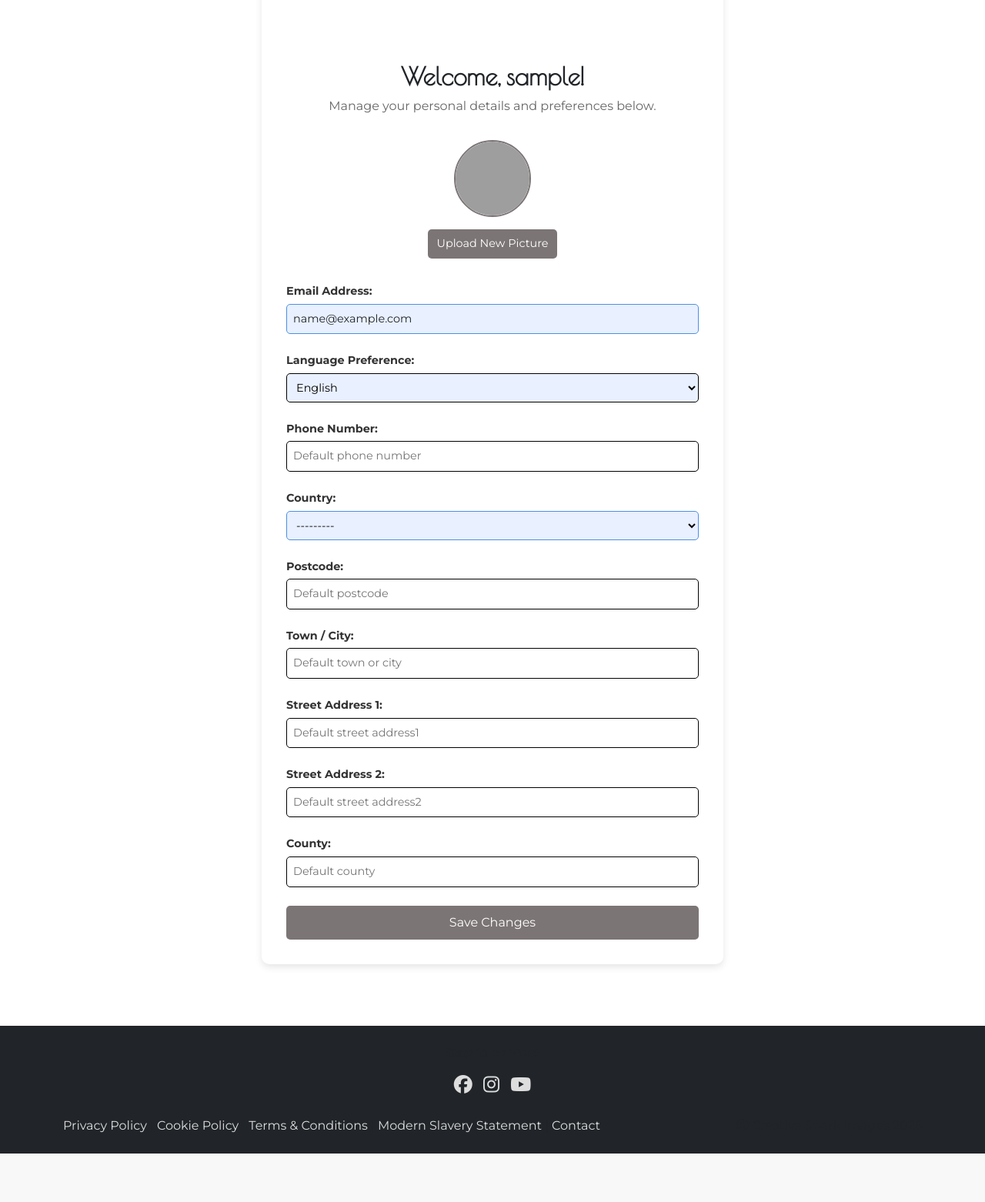
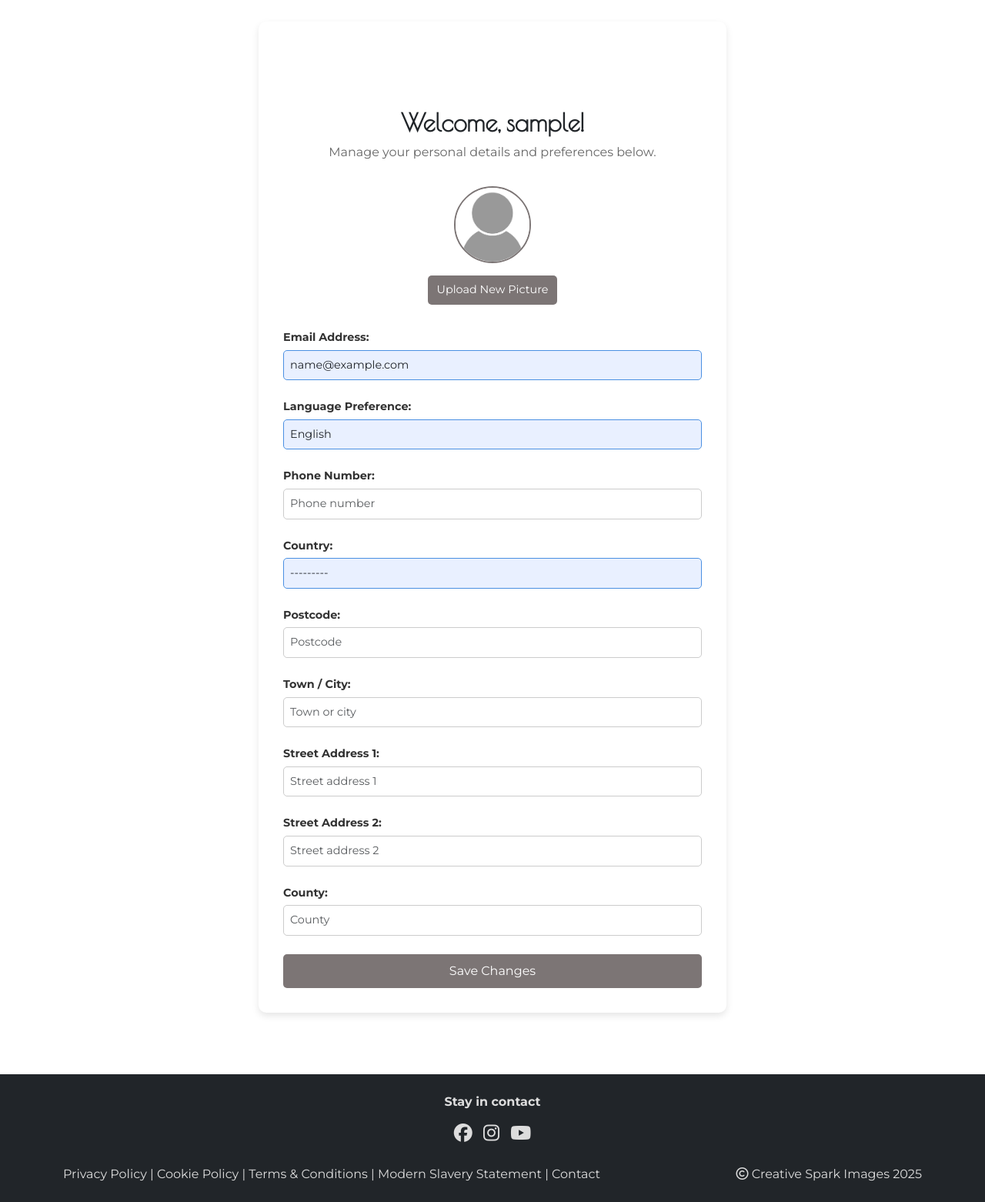
Before and after one commit to merzann/v2_creative_spark_images_photography_shop, a Django app: page /profile/ in a window 1280 px wide. Shown: the part 96-1658 px from the top of the page at 77% size. Before the commit the page ends 1595 px from the top, so only its background shows below. Run offline with Django 4.2, Linux system fonts and the light colour scheme; the visitor is signed in with stand-in values (Sample User, id 1); some libraries are stand-ins or nearby versions; grey boxes are pictures that could not be loaded.

Commit message:
maint: create backup.json to restore database if necessary, tidy up files in profile app, add placeholder image if no user image uploaded

```diff
--- a/static/css/style.css
+++ b/static/css/style.css
@@ -273,6 +273,13 @@
     font-size: 0.9rem;
 }
 
+/* footer */
+footer {
+    color: #ddd;
+    text-align: center;
+    padding: 2rem;
+}
+
 footer a {
     color: #ddd;
     text-decoration: none;
@@ -352,16 +359,3 @@
         height: 1.5rem;
     }
 }
-
-/* Media Queries for large screens */
-@media (min-width: 1024px) {
-    .card {
-        max-width: 550px;
-    }
-}
-
-@media (min-width: 1200px) {
-    .card {
-        max-width: 600px;
-    }
-}
--- a/user_profiles/forms.py
+++ b/user_profiles/forms.py
@@ -32,22 +32,20 @@
         ]
 
     def __init__(self, *args, **kwargs):
-        user = kwargs.pop("user", None)
         super().__init__(*args, **kwargs)
 
-        # Set initial email value if available
-        if user:
-            self.fields["email"] = forms.EmailField(
-                initial=user.email, required=True
-            )
+        # Custom placeholder text mapping
+        placeholders = {
+            'default_phone_number': 'Phone number',
+            'default_postcode': 'Postcode',
+            'default_town_or_city': 'Town or city',
+            'default_street_address1': 'Street address 1',
+            'default_street_address2': 'Street address 2',
+            'default_county': 'County',
+        }
 
-        # Apply placeholders and styles to all fields dynamically
+        # Apply placeholders dynamically
         for field_name, field in self.fields.items():
-            if field_name != "default_country":
-                placeholder_text = field.label
-                if field.required:
-                    placeholder_text += " *"
-                field.widget.attrs["placeholder"] = placeholder_text
-                field.widget.attrs["class"] = (
-                    "border-black rounded-0 profile-form-input"
-                )
+            if field_name in placeholders:
+                field.widget.attrs["placeholder"] = placeholders[field_name]
+            field.widget.attrs["class"] = "form-control"
--- a/user_profiles/models.py
+++ b/user_profiles/models.py
@@ -26,6 +26,7 @@
         blank=True,
         null=True,
     )
+
     language_preference = models.CharField(
         max_length=10,
         choices=LANGUAGE_CHOICES,
--- a/user_profiles/static/user_profiles/css/profile.css
+++ b/user_profiles/static/user_profiles/css/profile.css
@@ -133,3 +133,16 @@
         font-size: 0.85rem;
     }
 }
+
+@media (min-width: 1024px) {
+    .card {
+        max-width: 550px;
+    }
+}
+
+@media (min-width: 1200px) {
+    div.profile-card {
+        max-width: 50%;
+        margin-top: 3.75rem;
+    }
+}
--- a/user_profiles/templates/user_profiles/profile.html
+++ b/user_profiles/templates/user_profiles/profile.html
@@ -8,7 +8,7 @@
 {% block head_title %}My Profile{% endblock head_title %}
 
 {% block content %}
-<section class="profile-container">
+<section class="profile-container" aria-label="Manage your profile data and order history here">
     <div class="profile-card">
         <h2 class="profile-title">Welcome, {{ user.username }}!</h2>
         <p class="profile-subtitle">Manage your personal details and preferences below.</p>
@@ -16,9 +16,9 @@
         <!-- Profile Picture Section -->
         <div class="profile-picture-container">
             {% if user.userprofile.profile_picture %}
-                <img src="{{ user.userprofile.profile_picture.url }}" alt="Profile Picture" class="profile-picture">
+                <img src="{{ user.userprofile.profile_picture.url }}" aria-label="Profile Picture" class="profile-picture">
             {% else %}
-                <img src="{% static 'images/default-profile.png' %}" alt="Default Profile Picture" class="profile-picture">
+                <img src="{% static 'user_profiles/images/image_placeholder.jpg' %}" aria-label="no image selected" class="profile-picture">
             {% endif %}
             <label for="id_profile_picture" class="upload-btn">Upload New Picture</label>
         </div>
```
Also changed, not shown: backup.json (added, +1 -0 lines), user_profiles/static/user_profiles/images/Image_placeholder.jpg (added).
